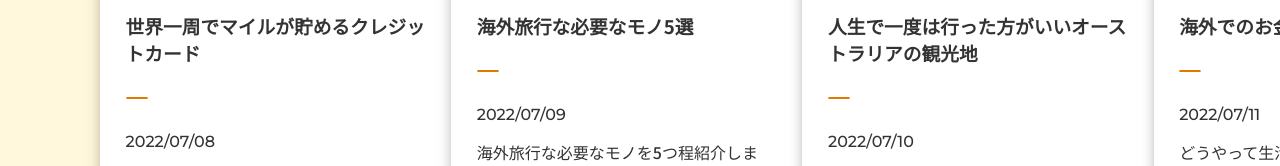
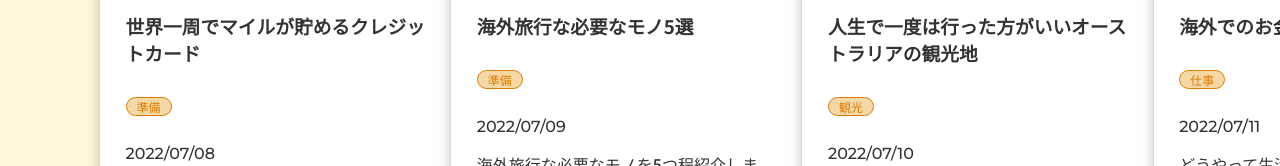
Before and after one commit to westhouseK/tabi-blog, a Next.js app: page / in a window 1280 px wide. Shown: the part 368-534 px from the top of the page. Built offline with nearby package versions, Linux system fonts and the light colour scheme.

Commit message:
[fix] 微修正

```diff
--- a/app/page.tsx
+++ b/app/page.tsx
@@ -42,7 +42,7 @@ export default async function Home() {
                     alt={post.data.title}
                   />
                   <h3 className={style.top_article_ttl}>{post.data.title}</h3>
-                  <p className={style.top_article_tag}>{post.data.tag}</p>
+                  <p className={style.top_article_tag}>{post.data.tags}</p>
                   <p className={`${style.top_article_date} ${style.txt_en}`}>
                     {post.data.created_date}
                   </p>
@@ -51,7 +51,6 @@ export default async function Home() {
               </div>
             ))}
           </div>
-          =nges
         </section>
       </main>
       <Footer />
```
